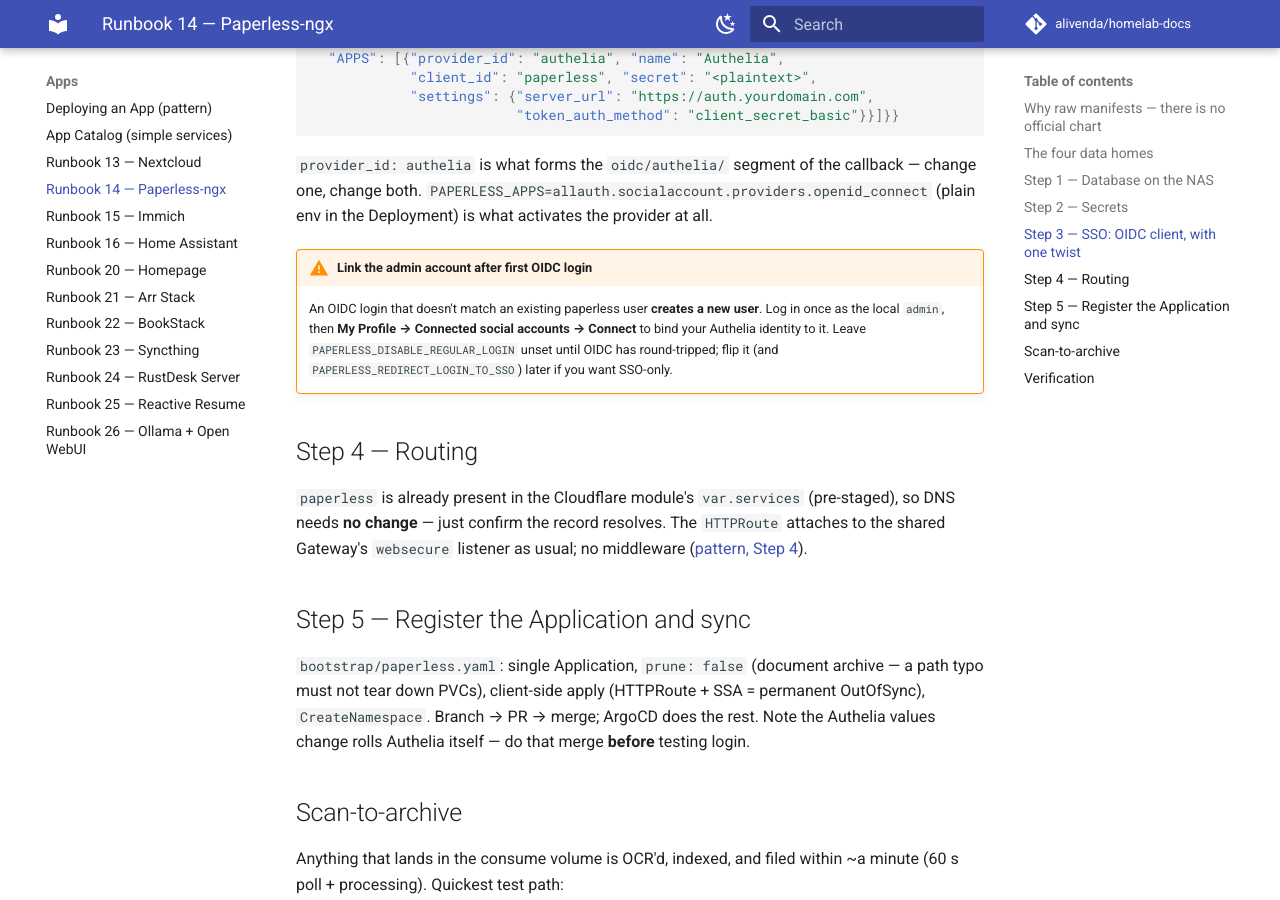
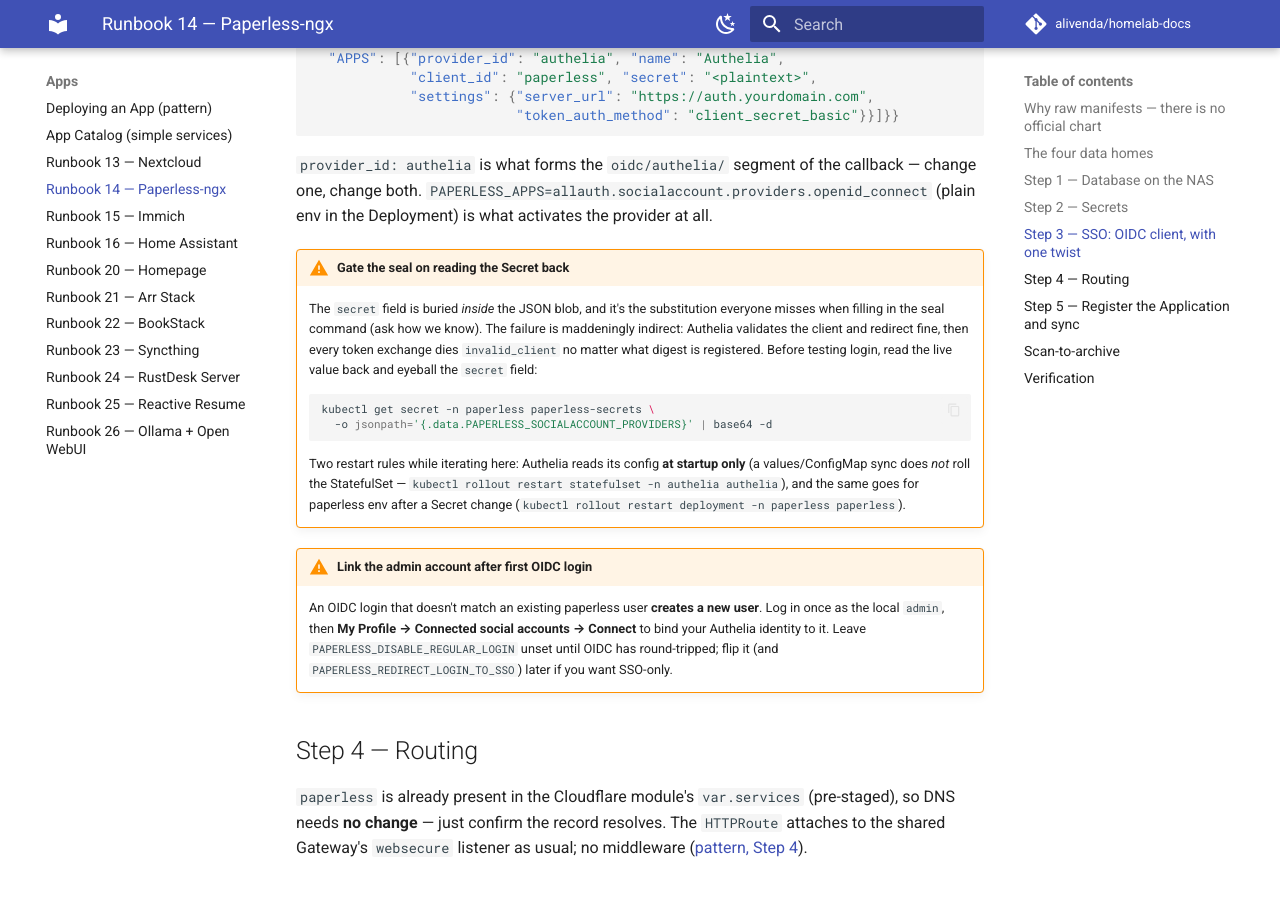
Before and after one commit to alivenda/homelab-docs, an MkDocs documentation site: the page built from docs/14-paperless.md, in a window 1280 px wide and 900 px high, scrolled down 2969 px. Built offline with MkDocs 1.6.1 and Material for MkDocs 9.7.7, drawn with Linux system fonts in a browser that asks for light colours; comment, search, counter and statistics services are not loaded.

Commit message:
R14: gate the seal on reading the Secret back; restart rules

````diff
--- a/docs/14-paperless.md
+++ b/docs/14-paperless.md
@@ -118,6 +118,24 @@ the SealedSecret, as the `PAPERLESS_SOCIALACCOUNT_PROVIDERS` JSON:
 change one, change both. `PAPERLESS_APPS=allauth.socialaccount.providers.openid_connect`
 (plain env in the Deployment) is what activates the provider at all.
 
+!!! warning "Gate the seal on reading the Secret back"
+    The `secret` field is buried *inside* the JSON blob, and it's the substitution
+    everyone misses when filling in the seal command (ask how we know). The failure
+    is maddeningly indirect: Authelia validates the client and redirect fine, then
+    every token exchange dies `invalid_client` no matter what digest is registered.
+    Before testing login, read the live value back and eyeball the `secret` field:
+
+    ```bash
+    kubectl get secret -n paperless paperless-secrets \
+      -o jsonpath='{.data.PAPERLESS_SOCIALACCOUNT_PROVIDERS}' | base64 -d
+    ```
+
+    Two restart rules while iterating here: Authelia reads its config **at startup
+    only** (a values/ConfigMap sync does *not* roll the StatefulSet — `kubectl
+    rollout restart statefulset -n authelia authelia`), and the same goes for
+    paperless env after a Secret change (`kubectl rollout restart deployment -n
+    paperless paperless`).
+
 !!! warning "Link the admin account after first OIDC login"
     An OIDC login that doesn't match an existing paperless user **creates a new
     user**. Log in once as the local `admin`, then **My Profile → Connected social
````
